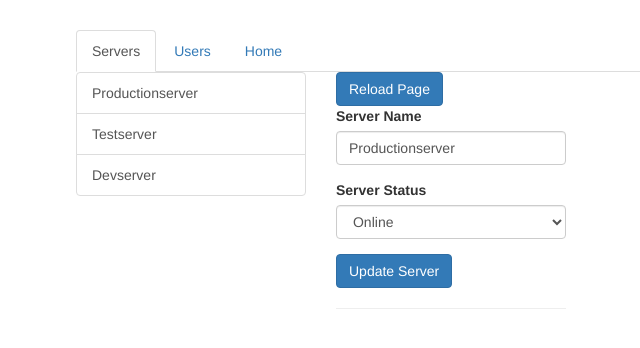
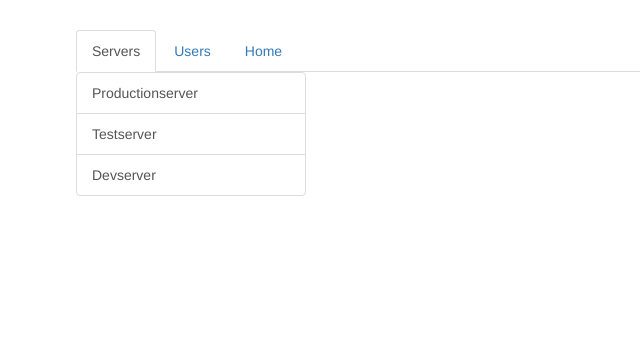
Before and after one commit to BisanGhoul/angular-routing-code, an Angular app: page /servers in a window 1280 px wide. Shown: the top 348 px of the page, without its empty margins (189-829 px from the left). Built offline with nearby package versions, Linux system fonts and the light colour scheme.

Commit message:
add netsed routes for servers and users

```diff
--- a/src/app/servers/server/server.component.ts
+++ b/src/app/servers/server/server.component.ts
@@ -18,7 +18,7 @@
     //convert id to a number
     this.server = this.serversService.getServer(+this.route.snapshot.params['id']);
     this.route.params.subscribe(
-      (params: Params) => {this.serversService.getServer(+params['id'])
+      (params: Params) => {this.server=this.serversService.getServer(+params['id'])
   });
   }
 
--- a/src/app/servers/servers.component.html
+++ b/src/app/servers/servers.component.html
@@ -13,9 +13,10 @@
     </div>
   </div>
   <div class="col-xs-12 col-sm-4">
-    <button class="btn btn-primary" (click)="onReload()">Reload Page</button>
+    <router-outlet></router-outlet>
+    <!-- <button class="btn btn-primary" (click)="onReload()">Reload Page</button>
     <app-edit-server></app-edit-server>
     <hr>
-    <!-- <app-server></app-server> -->
+    <app-server></app-server> -->
   </div>
 </div>
--- a/src/app/users/users.component.html
+++ b/src/app/users/users.component.html
@@ -11,6 +11,7 @@
     </div>
   </div>
   <div class="col-xs-12 col-sm-4">
-    <app-user></app-user>
+    <!-- <app-user></app-user> -->
+    <router-outlet></router-outlet>
   </div>
 </div>
```
Also changed, not shown: src/app/app.module.ts (+8 -6 lines).
